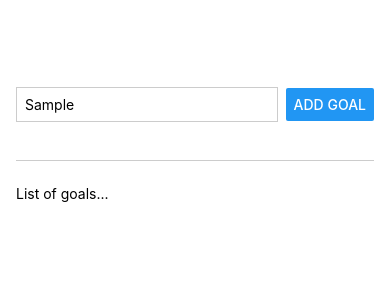
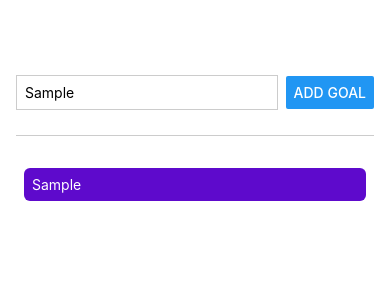
Before and after one commit to Pavan96/RNCouurseGoalApp, a React Native app: screen / in a window 390 px wide. Both pictures are taken after typing "Sample" into the empty fields and a click on the button "ADD GOAL". Shown: the top 300 px of the page. Built offline with nearby package versions, Linux system fonts and the light colour scheme.

Commit message:
Rounded corner fixed for iOS

```diff
--- a/App.js
+++ b/App.js
@@ -1,15 +1,32 @@
-import { StatusBar } from 'expo-status-bar';
+import { useState } from 'react';
 import { StyleSheet, Text, View, TextInput, Button } from 'react-native';
 
 export default function App() {
+  const [entertedGoalText, setEnteredGoalText] = useState('');
+  const [courseGoals, setCourseGoals]= useState([]);
+
+  function goalInputHandler(entertedText) {
+    setEnteredGoalText(entertedText);
+  }
+
+  function addGoalHandler() {
+    setCourseGoals((currentCourseGoals) => [
+      ...currentCourseGoals, entertedGoalText,
+    ]);
+  }
+
+
   return (
     <View style={styles.appContainer}>
       <View style={styles.inputContainer}>
-        <TextInput style={styles.textInput} placeholder='Your course goal !'/>
-        <Button title='Add Goal' />
+        <TextInput style={styles.textInput} placeholder='Your course goal !' onChangeText={goalInputHandler}/>
+        <Button title='Add Goal' onPress={addGoalHandler}/>
       </View>
       <View style={styles.goalContainer}>
-      <Text>List of goals...</Text>
+      {courseGoals.map((goal) => (
+         <Text style={styles.goalItem} key= {goal}>
+        {goal}
+        </Text>))}
       </View>
     </View>
   );
@@ -48,6 +65,14 @@ const styles = StyleSheet.create({
   },
 
   goalContainer: {
-    flex: 6
+    flex: 8
   },
+
+  goalItem: {
+    margin: 8,
+    padding: 8,
+    borderRadius:6,
+    backgroundColor: '#5e0acc',
+    color: 'white'
+  }
 });
```
